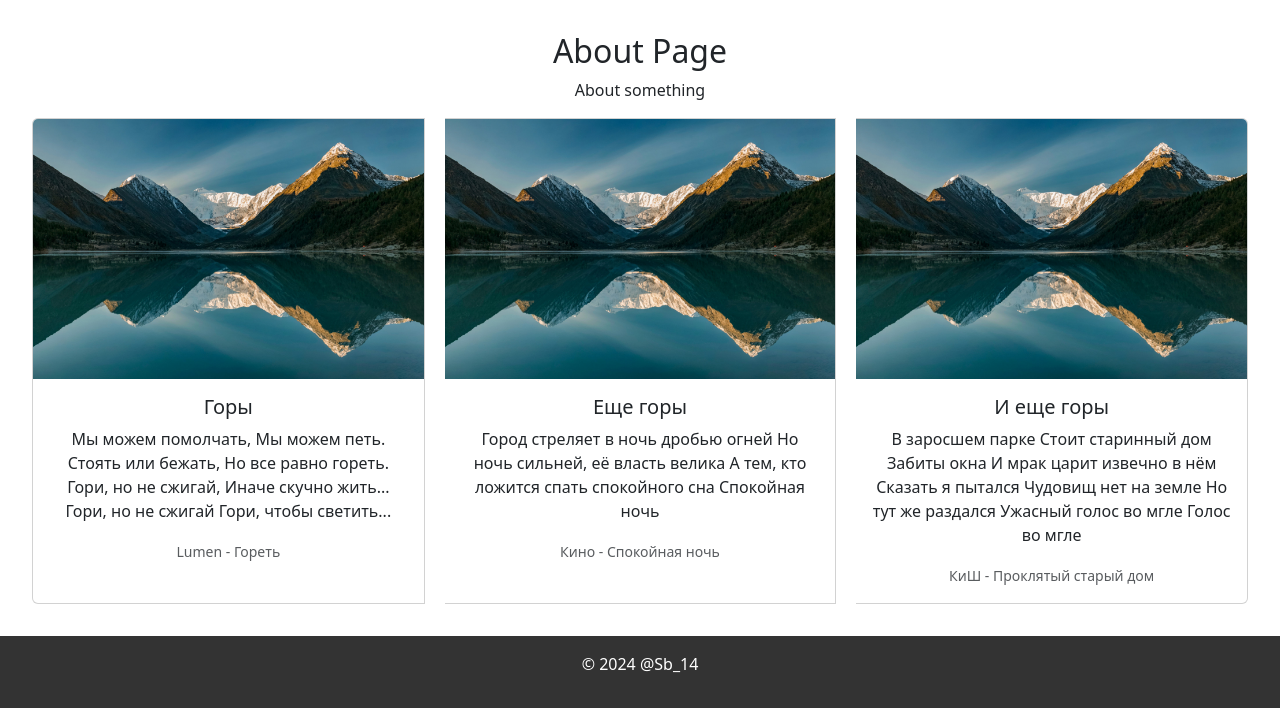
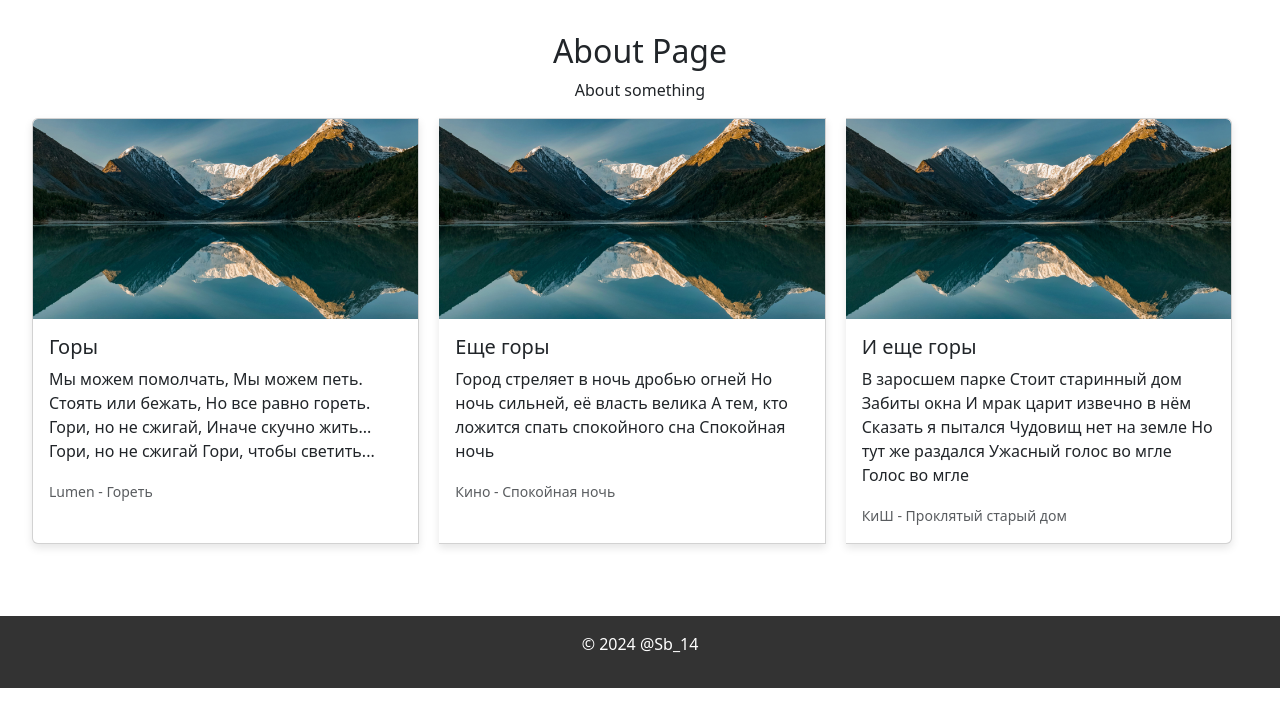
Before and after one commit to Sb1414/python_project, a Django app: page /about/ in a window 1280 px wide. Shown: the part 112-820 px from the top of the page. Run offline with Django 5.2, Linux system fonts and the light colour scheme.

Commit message:
вид карточек изменен, стили адекватные

```diff
--- a/uni_python/myproject/myapp/static/myapp/css/styles.css
+++ b/uni_python/myproject/myapp/static/myapp/css/styles.css
@@ -40,29 +40,48 @@ footer {
     margin-top: auto;
 }
 
-img {
-    object-fit: contain;
-    max-height: 100%;
-    max-width: 100%;
-}
-
-.container-fluid {
-    display: flex;
+.container {
+    /*display: flex;*/
     flex-direction: column;
-    min-height: 100vh;
-    padding: 20px;
+    margin-top: 20px;
 }
 
 .card-group {
-    display: flex;
+    display: grid;
+    grid-template-columns: repeat(3, 1fr);
+    gap: 20px;
+    width: 100%;
+    max-width: 1200px;
     justify-content: center;
-    gap: 20px;
-    flex-wrap: wrap;
 }
 
 .card {
-    width: 200px;
+    display: flex;
+    flex-direction: column;
+    height: 300px;
+    box-shadow: 0px 4px 8px rgba(0, 0, 0, 0.1);
+    border-radius: 8px;
+    overflow: hidden;
+    text-align: left;
+}
+
+.card img {
     height: 200px;
+    object-fit: cover;
+    width: 100%;
+}
+
+.card-body {
+    padding: 10px;
+    text-align: left;
+}
+
+.container a {
+    display: inline-block;
+    width: auto;
+    padding: 0.5em 1em;
+    text-align: center;
+    white-space: nowrap;
 }
 
 .text-black {
--- a/uni_python/myproject/myapp/templates/myapp/delete_attraction.html
+++ b/uni_python/myproject/myapp/templates/myapp/delete_attraction.html
@@ -8,10 +8,11 @@ Delete Attraction
 {% include 'myapp/header.html' %}
 <div class="container mt-5">
     <h1 class="mb-4">Delete Attraction</h1>
-    <p>Are you sure you want to delete "{{ attraction.name }}"?</p>
+    <p>Вы уверены что хотите удалить "{{ attraction.name }}" ?</p>
     <form method="post">
         {% csrf_token %}
-        <button type="submit" class="btn btn-danger mt-2">Delete</button>
+        <button type="submit" class="btn btn-danger mt-2">Удалить</button>
     </form>
+    <a href="{% url 'attraction_list' %}" class="btn btn-secondary mt-2">Отмена</a>
 </div>
 {% endblock %}
--- a/uni_python/myproject/myapp/templates/myapp/delete_category.html
+++ b/uni_python/myproject/myapp/templates/myapp/delete_category.html
@@ -9,11 +9,11 @@ Delete Category
 {% include 'myapp/header.html' %}
 <div class="container mt-5">
     <h1 class="mb-4">Delete Category</h1>
-    <p>Are you sure you want to delete "{{ category.name }}"?</p>
+    <p>Вы уверены что хотите удалить  "{{ category.name }}" ?</p>
     <form method="post">
         {% csrf_token %}
-        <button type="submit" class="btn btn-danger mt-2">Delete</button>
+        <button type="submit" class="btn btn-danger mt-2">Удалить</button>
     </form>
-    <a href="{% url 'category_list' %}" class="btn btn-secondary mt-2">Cancel</a>
+    <a href="{% url 'category_list' %}" class="btn btn-secondary mt-2">Отмена</a>
 </div>
 {% endblock %}
--- a/uni_python/myproject/myapp/templates/myapp/delete_event.html
+++ b/uni_python/myproject/myapp/templates/myapp/delete_event.html
@@ -9,11 +9,11 @@ Delete Event
 {% include 'myapp/header.html' %}
 <div class="container mt-5">
     <h1 class="mb-4">Delete Event</h1>
-    <p>Are you sure you want to delete "{{ event.name }}"?</p>
+    <p>Вы уверены что хотите удалить  "{{ event.name }}"?</p>
     <form method="post">
         {% csrf_token %}
-        <button type="submit" class="btn btn-danger mt-2">Delete</button>
+        <button type="submit" class="btn btn-danger mt-2">Удалить</button>
     </form>
-    <a href="{% url 'event_list' %}" class="btn btn-secondary mt-2">Cancel</a>
+    <a href="{% url 'event_list' %}" class="btn btn-secondary mt-2">Отмена</a>
 </div>
 {% endblock %}
```
Also changed, not shown: uni_python/myproject/myapp/templates/myapp/attraction_list.html (+0 -17 lines), uni_python/myproject/db.sqlite3.
